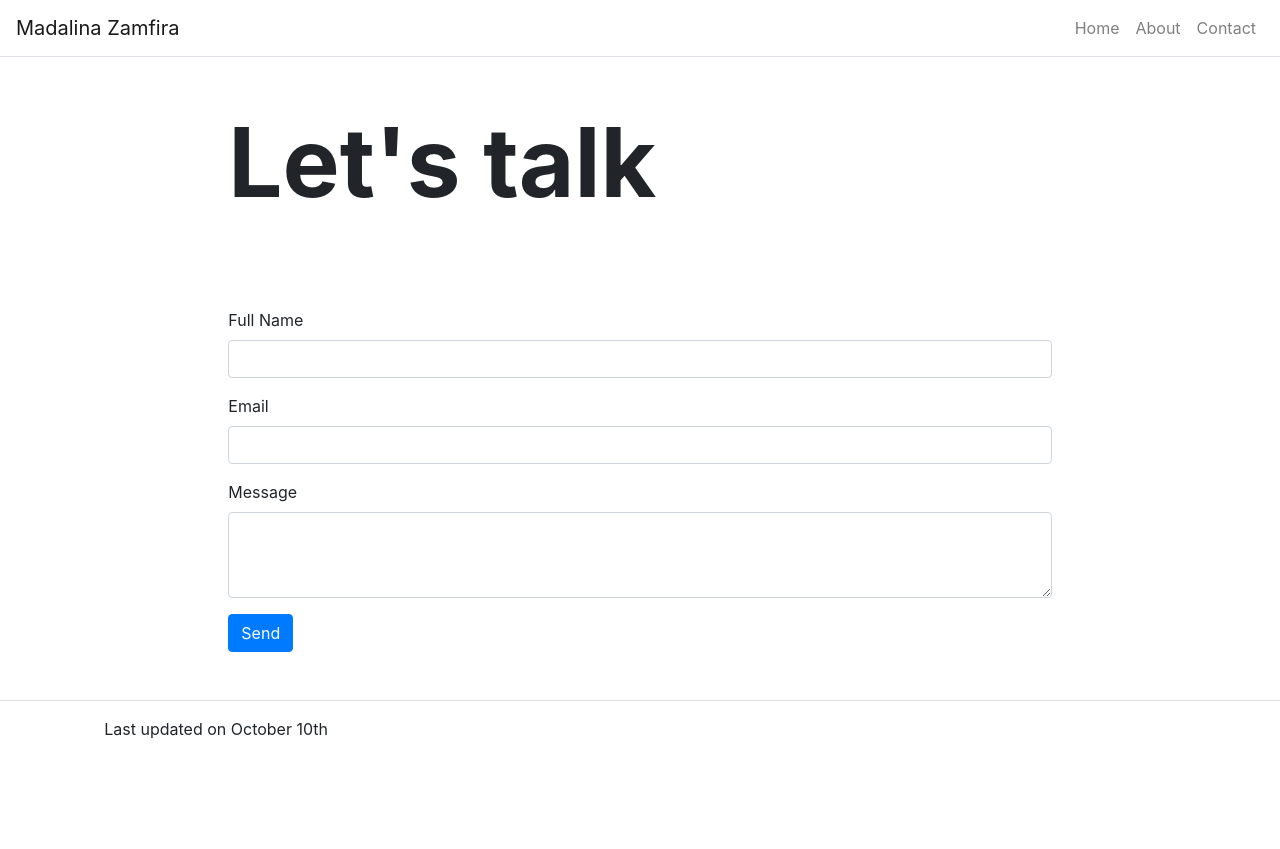
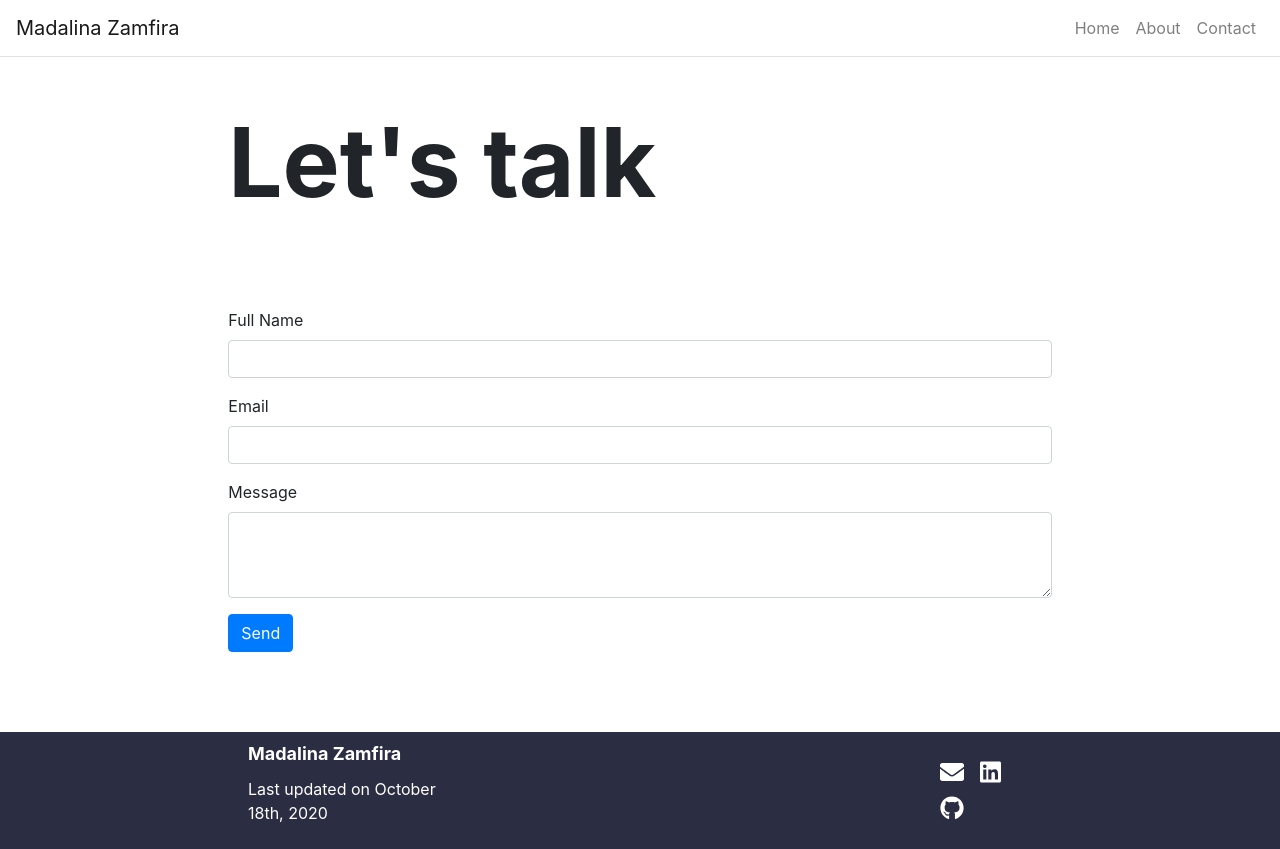
Before and after one commit to zamfiram/portofolio, a React (Create React App) app: page /contact in a window 1280 px wide. Before the commit the page ends 800 px from the top, so only its background shows below. Built offline with nearby package versions, Linux system fonts and the light colour scheme.

Commit message:
created footer

```diff
--- a/package.json
+++ b/package.json
@@ -3,6 +3,10 @@
   "version": "0.1.0",
   "private": true,
   "dependencies": {
+    "@fortawesome/fontawesome-svg-core": "^1.2.32",
+    "@fortawesome/free-brands-svg-icons": "^5.15.1",
+    "@fortawesome/free-solid-svg-icons": "^5.15.1",
+    "@fortawesome/react-fontawesome": "^0.1.11",
     "@testing-library/jest-dom": "^4.2.4",
     "@testing-library/react": "^9.5.0",
     "@testing-library/user-event": "^7.2.1",
--- a/src/App.css
+++ b/src/App.css
@@ -36,3 +36,47 @@
     transform: rotate(360deg);
   }
 }
+
+/* Footer */
+
+footer {
+  background-color: #2b2d42;
+  width: 100%;
+  height: 10%;
+  padding: 0.5rem;
+  margin-top: 5rem;
+}
+
+.footer-container {
+  display: inline-flex;
+  flex-direction: row;
+  justify-content: space-between;
+  max-width: 80%;
+  margin: 0 auto;
+  align-items: center;
+}
+
+.footer-right {
+  max-width: 180px;
+  margin-left: 30rem;
+}
+
+.footer-right a {
+  color: white;
+  text-align: center;
+  padding: 0.5rem;
+  font-size: 1.5rem;
+}
+
+footer p.footer-name {
+  font-size: 18px;
+  font-weight: bold;
+  color: white;
+  margin: 0 0 10px;
+  padding: 0;
+}
+
+.footer-left {
+  color: white;
+  margin-left: 15rem;
+}
--- a/src/components/Footer.js
+++ b/src/components/Footer.js
@@ -1,25 +1,32 @@
-import React from 'react';
-import Container from 'react-bootstrap/Container';
-import Row from 'react-bootstrap/Row';
-import Col from 'react-bootstrap/Col';
+import React from "react";
+import { FontAwesomeIcon } from '@fortawesome/react-fontawesome';
+import { faEnvelope } from '@fortawesome/free-solid-svg-icons';
+import {faLinkedin, faGithub} from "@fortawesome/free-brands-svg-icons";
 
 
-function Footer(){
 
-    return(
-        <footer className="mt-5">
-            <Container fluid={true}>
-                <Row className="border-top justify-content-between p-3">
-                    {/* <Col className="p-0" md={3} sm={12}>
-                        Madalina Zamfira
-                    </Col> */}
-                    <Col className="p-0 d-flex justify-content-end" md={3}>
-                        Last updated on October 10th
-                    </Col>
-                </Row>
-            </Container>
-        </footer>
-    );
+function Footer() {
+  return (
+    <footer>
+      <div className="footer-container">
+        <div className="footer-left">
+          <p className="footer-name">Madalina Zamfira</p>
+          <p>Last updated on October 18th, 2020</p>
+        </div>
+        <div className="footer-right">
+          <a href="mailto:madalina.zamfira@gmail.com">
+            <FontAwesomeIcon icon={faEnvelope} />
+          </a>
+          <a href="https://www.linkedin.com/in/madalina-zamfira/">
+          <FontAwesomeIcon icon={faLinkedin} />
+          </a>
+          <a href="https://github.com/zamfiram">
+          <FontAwesomeIcon icon={faGithub} />
+          </a>
+        </div>
+      </div>
+    </footer>
+  );
 }
 
 export default Footer;
```
Also changed, not shown: 2 other files (tests, documents, lock files or other folders).
